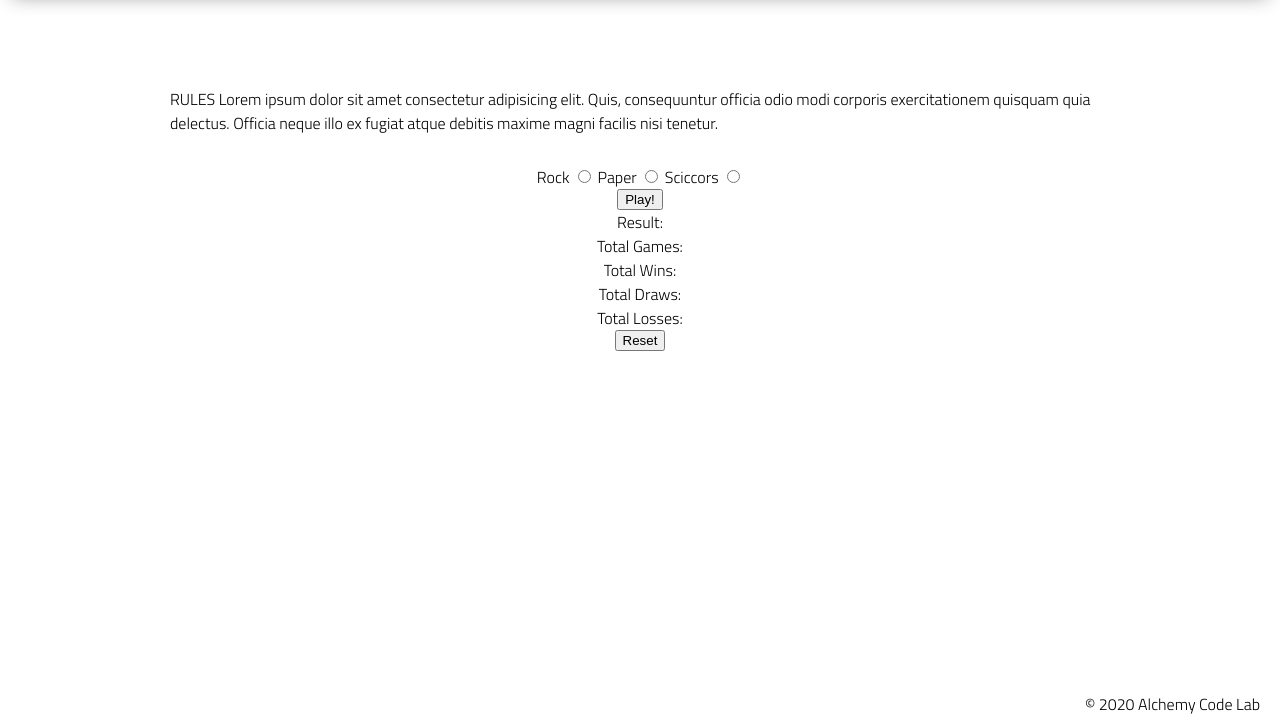
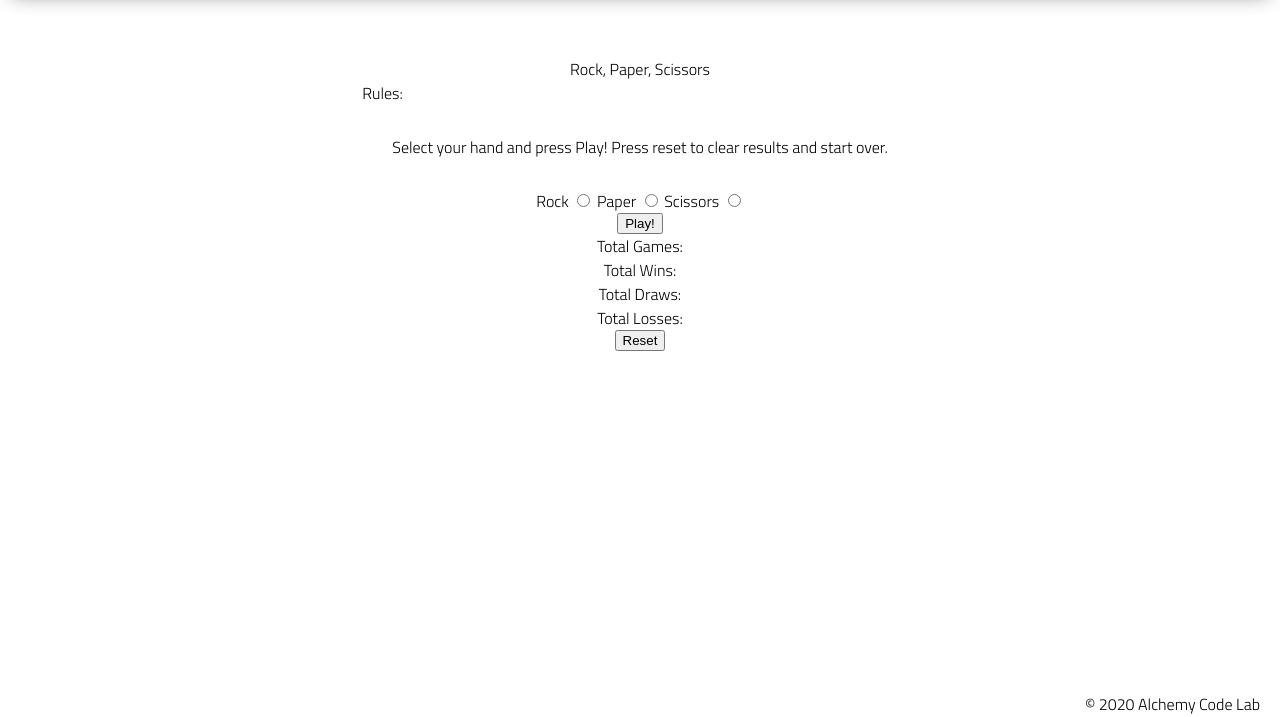
Before and after one commit to gabrielsimek/rock-paper-scissors-lab-03, a plain HTML site: page index.html in a window 1280 px wide. Shown: the part 83-800 px from the top of the page. Drawn offline with Linux system fonts and the light colour scheme.

Commit message:
changed font sizes and added rules

```diff
--- a/index.html
+++ b/index.html
@@ -9,7 +9,7 @@
     <link rel="stylesheet" href="styles/reset.css">
     <link rel="stylesheet" href="styles/style.css">
     <link rel="stylesheet" href="styles/home.css">
-    <title>Document</title>
+    <title>Rock Paper Scissors</title>
 </head>
 
 <body>
@@ -20,11 +20,12 @@
     </header>
     <main>
         <section class="main-section">
+            <h1>Rock, Paper, Scissors</h1>
             <div>
-                <p> RULES
-                    Lorem ipsum dolor sit amet consectetur adipisicing elit. Quis, consequuntur officia odio modi
-                    corporis exercitationem quisquam quia delectus. Officia neque illo ex fugiat atque debitis maxime
-                    magni facilis nisi tenetur.
+                <h3>Rules:</h3>
+                <p>
+                    Select your hand and press Play!
+                    Press reset to clear results and start over.
                 </p>
             </div>
             <div>
@@ -40,7 +41,7 @@
                 </label>
 
                 <label>
-                    Sciccors
+                    Scissors
                     <input type="radio" name="choice" value="scissors">
                 </label>
 
@@ -48,7 +49,7 @@
 
             <button id="play-button">Play!</button>
 
-            <div> Result: <span id="result"></span></div>
+            <div class="results"><span id="result"></span></div>
 
             <div class="hidden">Computer played: <span id="computer-choice"></span></div>
 
--- a/styles/style.css
+++ b/styles/style.css
@@ -120,3 +120,11 @@ footer {
 .hidden {
     display: none;
 }
+
+.results {
+    font-size: xx-large;
+}
+
+#computer-choice {
+    font-size: x-large;
+}
```
